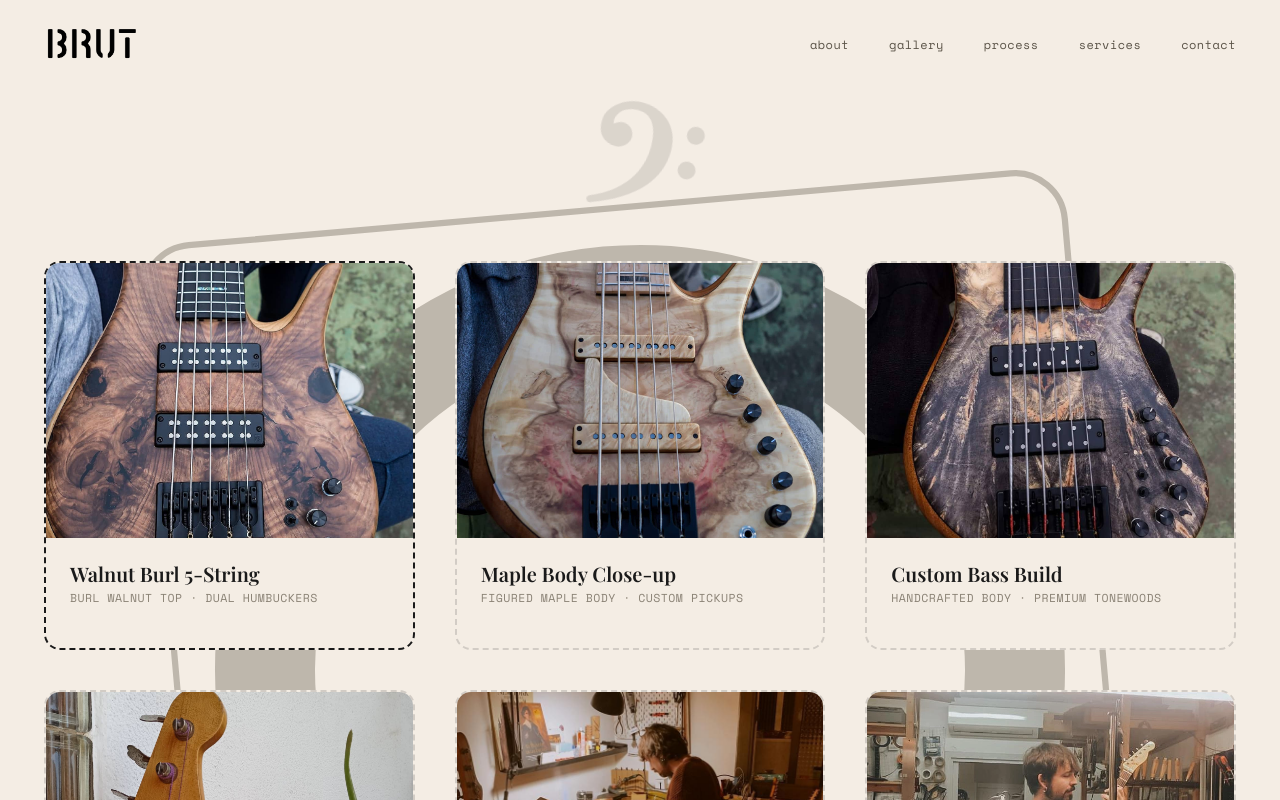
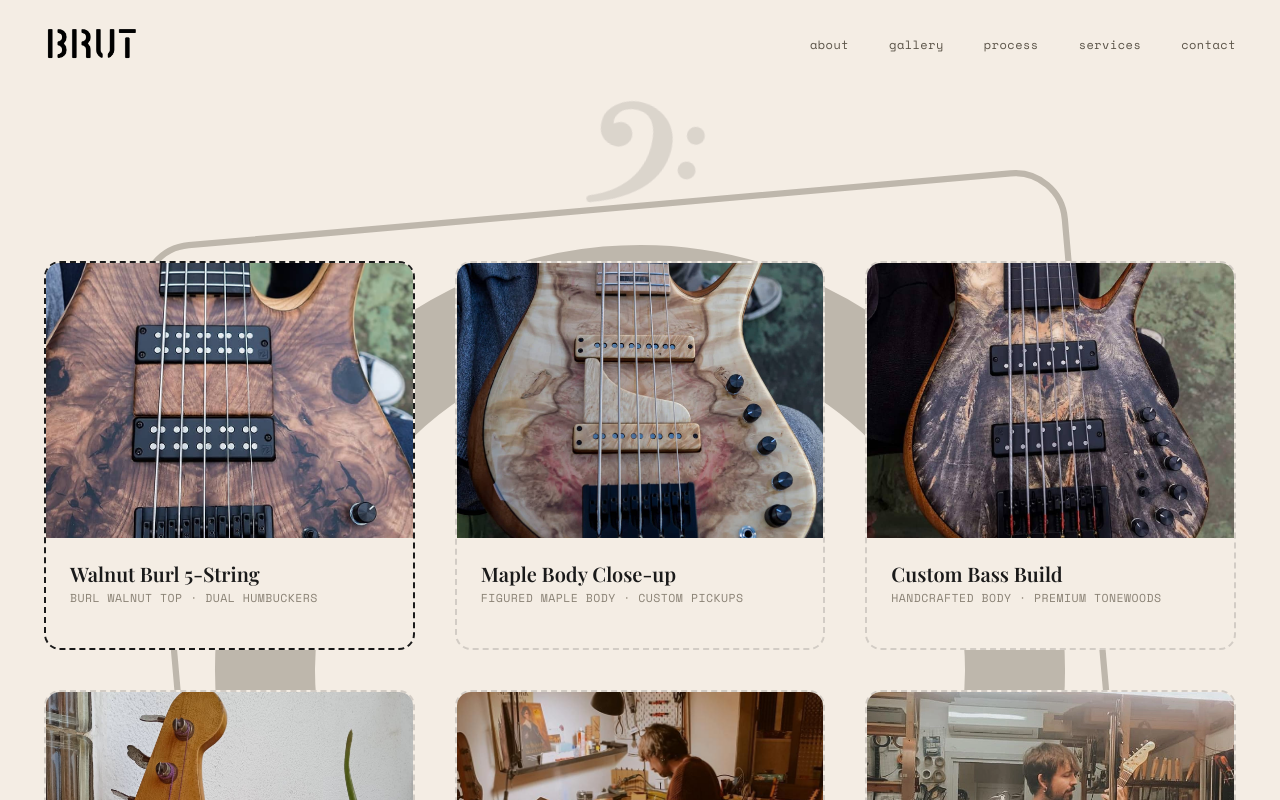
Before and after one commit to JoanDidac/Brut-Guitars, a React (Vite) app: page / in a window 1280 px wide. In both pictures the pointer is over the picture 229 px from the left and 2399 px from the top of the page. Shown: the part 1999-2799 px from the top of the page. Built offline with nearby package versions, Linux system fonts and the light colour scheme; a web font is replaced by a local one.

Commit message:
Update gallery card image hover zoom effect to drastic 1.50x scale

```diff
--- a/src/components/Gallery.css
+++ b/src/components/Gallery.css
@@ -42,7 +42,7 @@
 
 .gallery__card:hover .gallery__card-img,
 .gallery__card--active .gallery__card-img {
-    transform: scale(1.15);
+    transform: scale(1.50);
 }
 
 /* Card info */
```
